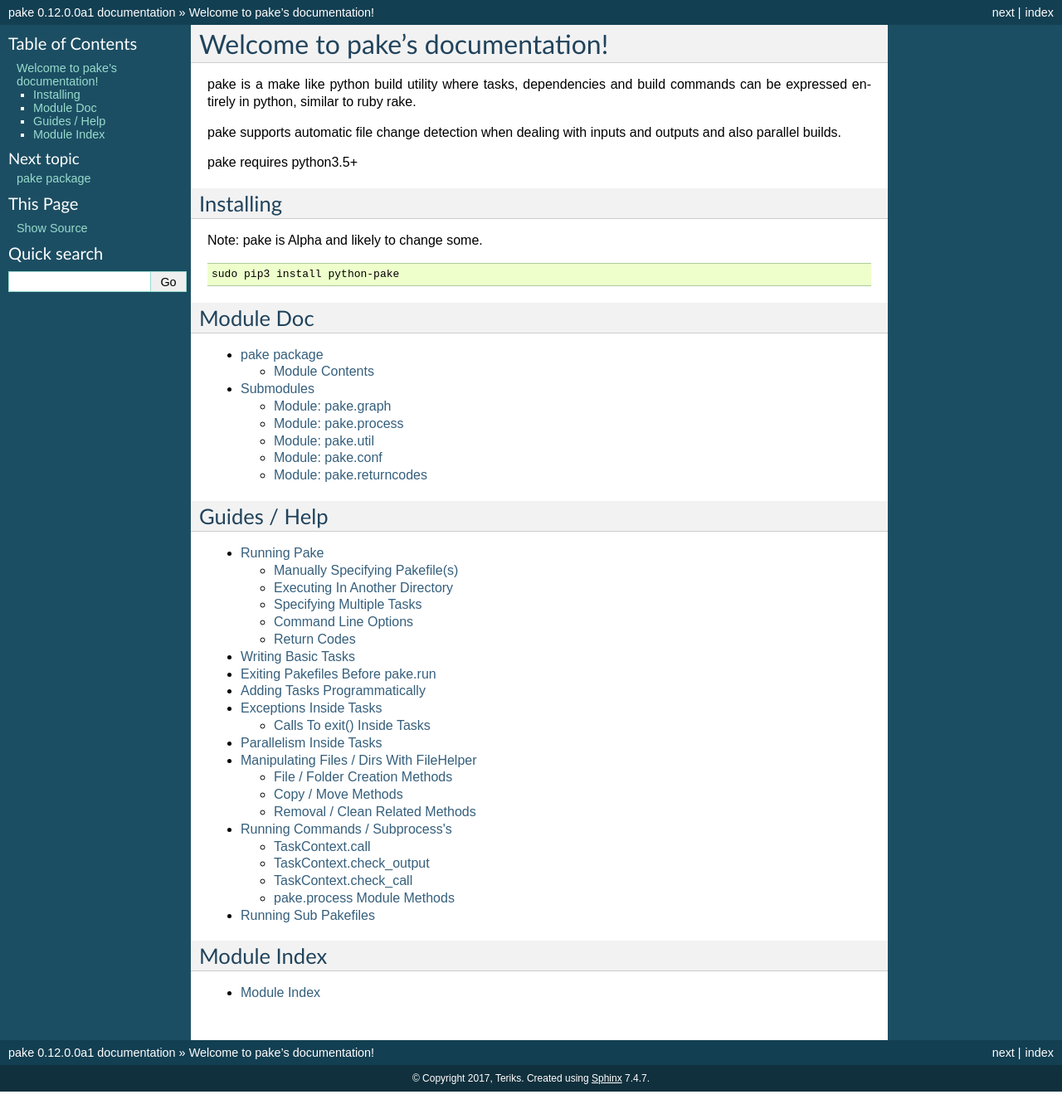
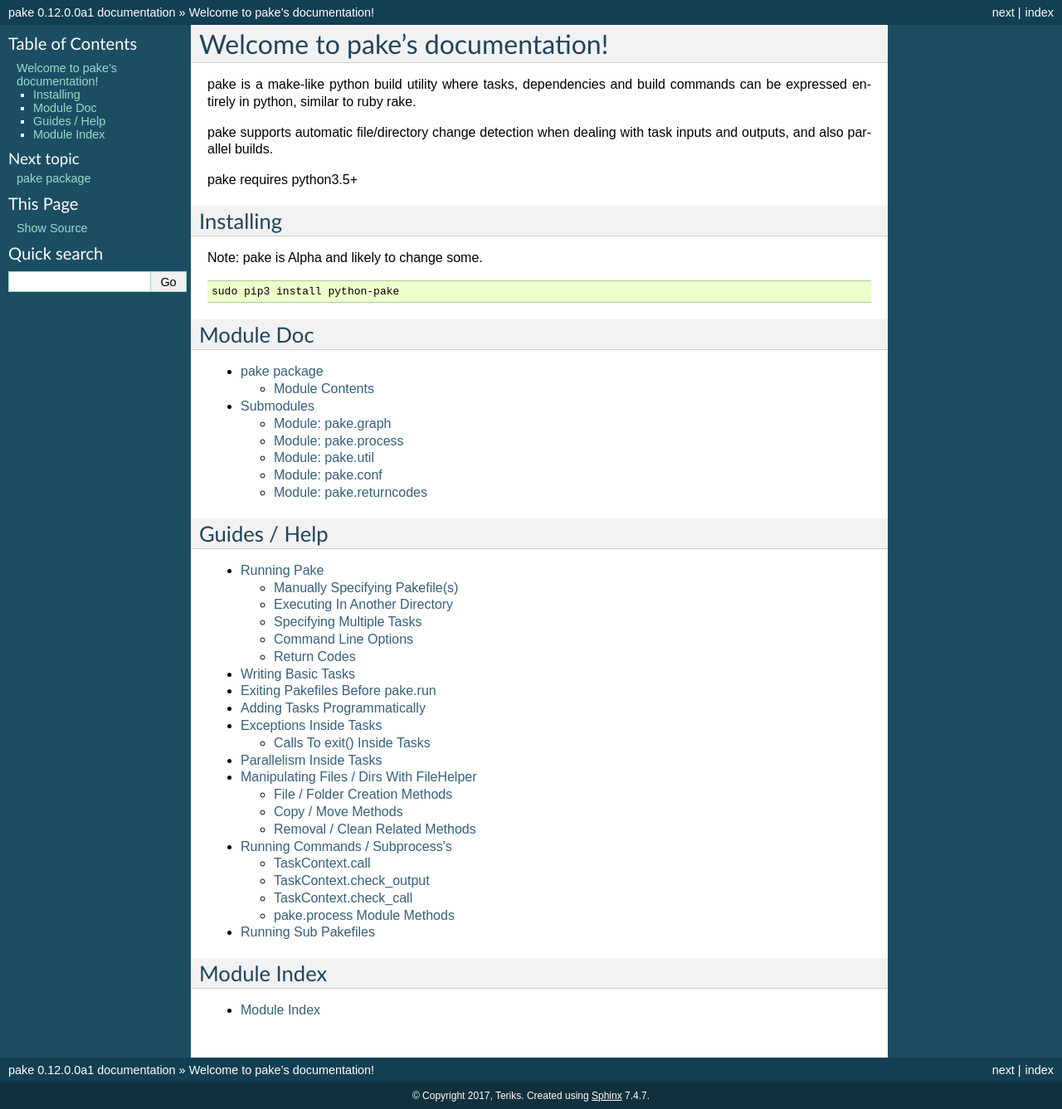
Before and after one commit to Teriks/pake, a Sphinx documentation site: the page built from docs/source/index.rst, in a window 1280 px wide. Shown: the whole page at 83% size. Built offline with Sphinx 7.4.7, drawn with Linux system fonts in a browser that asks for light colours; before the commit the page ends 1316 px from its top, so only the background shows below that.

Commit message:
Minor amendments to README.rst and index.rst intro

```diff
--- a/README.rst
+++ b/README.rst
@@ -7,8 +7,8 @@
 build commands can be expressed entirely in python, similar to ruby
 rake.
 
-pake supports automatic file change detection when dealing with inputs
-and outputs and also parallel builds.
+pake supports automatic file/directory change detection when dealing with
+task inputs and outputs, and also parallel builds.
 
 pake requires python3.5+
 
--- a/docs/source/index.rst
+++ b/docs/source/index.rst
@@ -10,11 +10,11 @@
 Welcome to pake's documentation!
 ================================
 
-pake is a make like python build utility where tasks, dependencies and build commands
+pake is a make-like python build utility where tasks, dependencies and build commands
 can be expressed entirely in python, similar to ruby rake.
 
-pake supports automatic file change detection when dealing with inputs and outputs and also
-parallel builds.
+pake supports automatic file/directory change detection when dealing with
+task inputs and outputs, and also parallel builds.
 
 pake requires python3.5+
 
```
